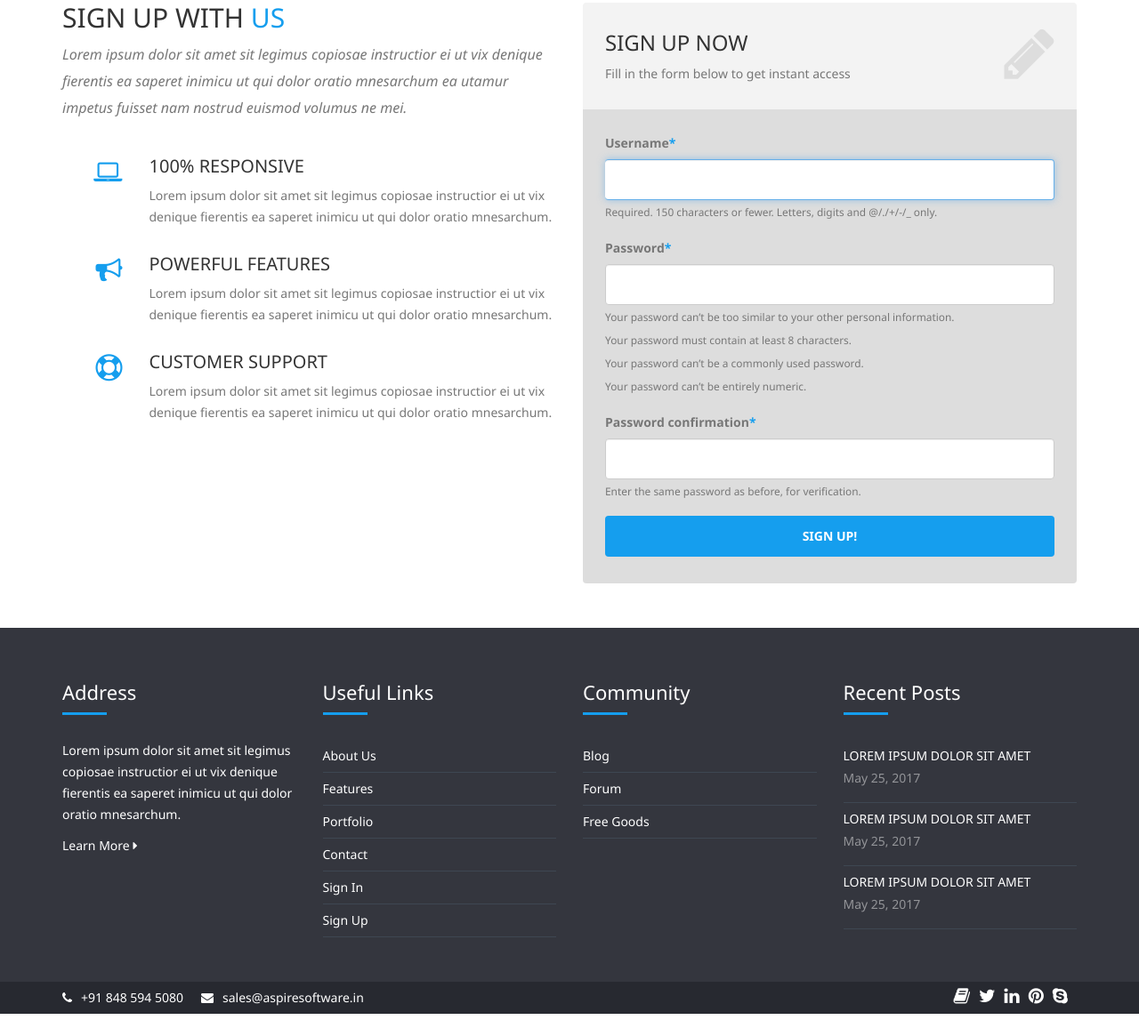
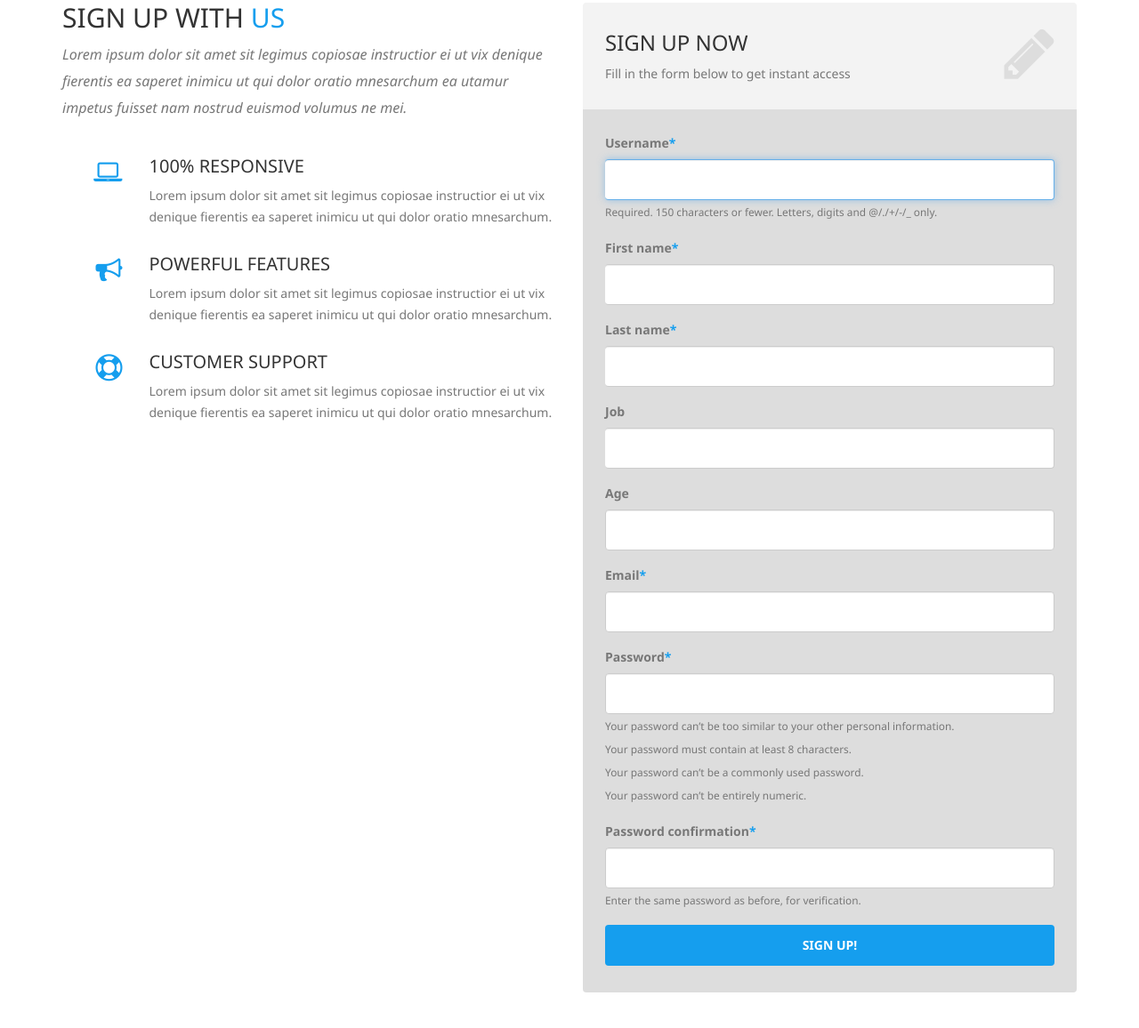
Before and after one commit to bobur19970427/academy, a Django app: page /accounts/registration/ in a window 1280 px wide. Shown: the part 323-1479 px from the top of the page at 89% size. Run offline with Django 3.2, Linux system fonts and the light colour scheme; some libraries are stand-ins or nearby versions.

Commit message:
Custom User qo'shildi

```diff
--- a/Academy/settings.py
+++ b/Academy/settings.py
@@ -40,7 +40,8 @@ INSTALLED_APPS = [
     'mainapp',
     'accounts',
     'crispy_forms',
-    'profileapp'
+    'profileapp',
+
 ]
 
 MIDDLEWARE = [
@@ -142,3 +143,5 @@ LOGIN_REDIRECT_URL = 'home'
 LOGOUT_REDIRECT_URL = 'home'
 
 CRISPY_TEMPLATE_PACK = 'bootstrap4'
+
+AUTH_USER_MODEL = 'accounts.CustomUser'
--- /dev/null
+++ b/accounts/forms.py
@@ -0,0 +1,24 @@
+from django import forms
+
+from django.contrib.auth.forms import UserCreationForm,UserChangeForm
+from accounts.models import CustomUser
+from django.contrib.auth.models import User
+
+class CustomUserCreationForm(UserCreationForm):
+    class Meta(UserCreationForm):
+        model = CustomUser
+        fields = UserCreationForm.Meta.fields+('first_name','last_name','age','address','job','image')
+
+class CustomUserChangeForm(UserChangeForm):
+    class Meta(UserChangeForm):
+        model = CustomUser
+        fields = UserChangeForm.Meta.fields
+
+class SignUpForm(UserCreationForm):
+    email = forms.EmailField()
+    first_name = forms.CharField(max_length=100)
+    last_name = forms.CharField(max_length=100)
+
+    class Meta:
+        model=CustomUser
+        fields = ('username','first_name','last_name','job','age','email','password1','password2')
--- a/accounts/models.py
+++ b/accounts/models.py
@@ -1,3 +1,9 @@
 from django.db import models
+from django.contrib.auth.models import AbstractUser
+# Create your models here.
 
-# Create your models here.
+class CustomUser(AbstractUser):
+    age = models.PositiveIntegerField(null=True, blank=True)
+    address = models.CharField(max_length=250,null=True, blank=True)
+    job = models.CharField(max_length=50,null=True, blank=True)
+    image = models.ImageField(upload_to='madia/users/',null=True, blank=True)
--- a/accounts/views.py
+++ b/accounts/views.py
@@ -2,9 +2,10 @@ from django.shortcuts import render
 from django.contrib.auth.forms import UserCreationForm
 from django.views import generic
 from django.urls import reverse_lazy
+from .forms import SignUpForm
 
 # Create your views here.
 class SignUpView(generic.CreateView):
-    form_class = UserCreationForm
+    form_class = SignUpForm
     success_url = reverse_lazy('login')
     template_name = 'registration.html'
--- a/templates/registration.html
+++ b/templates/registration.html
@@ -1,7 +1,7 @@
 {% extends 'base.html' %}
 {% load static %}
 {% load crispy_forms_tags %}
-{% block title %}SignIn{% endblock title %}
+{% block title %}SignUp{% endblock title %}
 
 {% block content %}
     <section id="top_banner">
```
Also changed, not shown: accounts/admin.py (+15 -0 lines), accounts/migrations/0001_initial.py (added), db.sqlite3 (deleted), mainapp/migrations/0003_alter_post_id.py (added), media/media/users/1.jpg (renamed from media/media/event_images/1.jpg).
